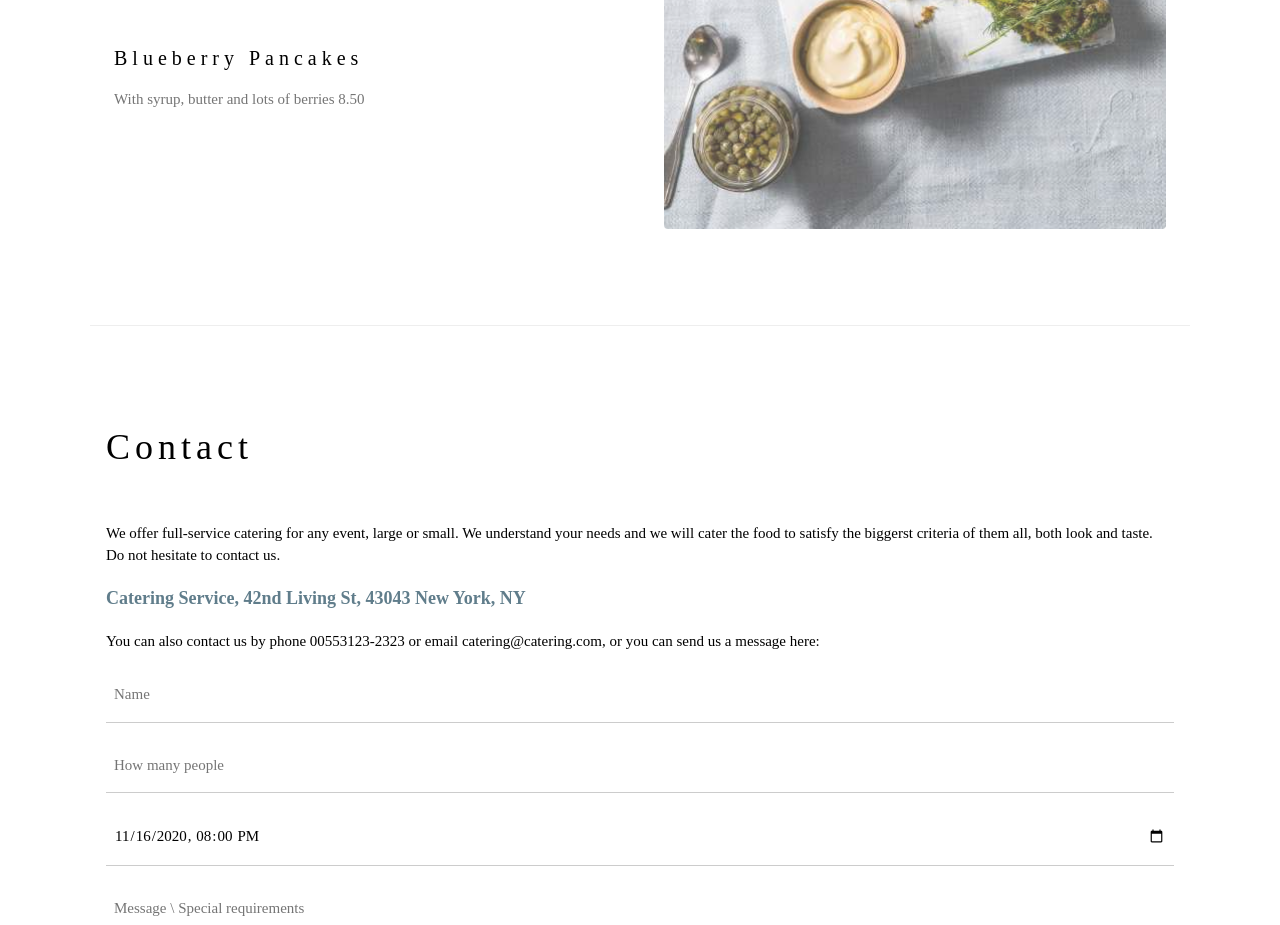
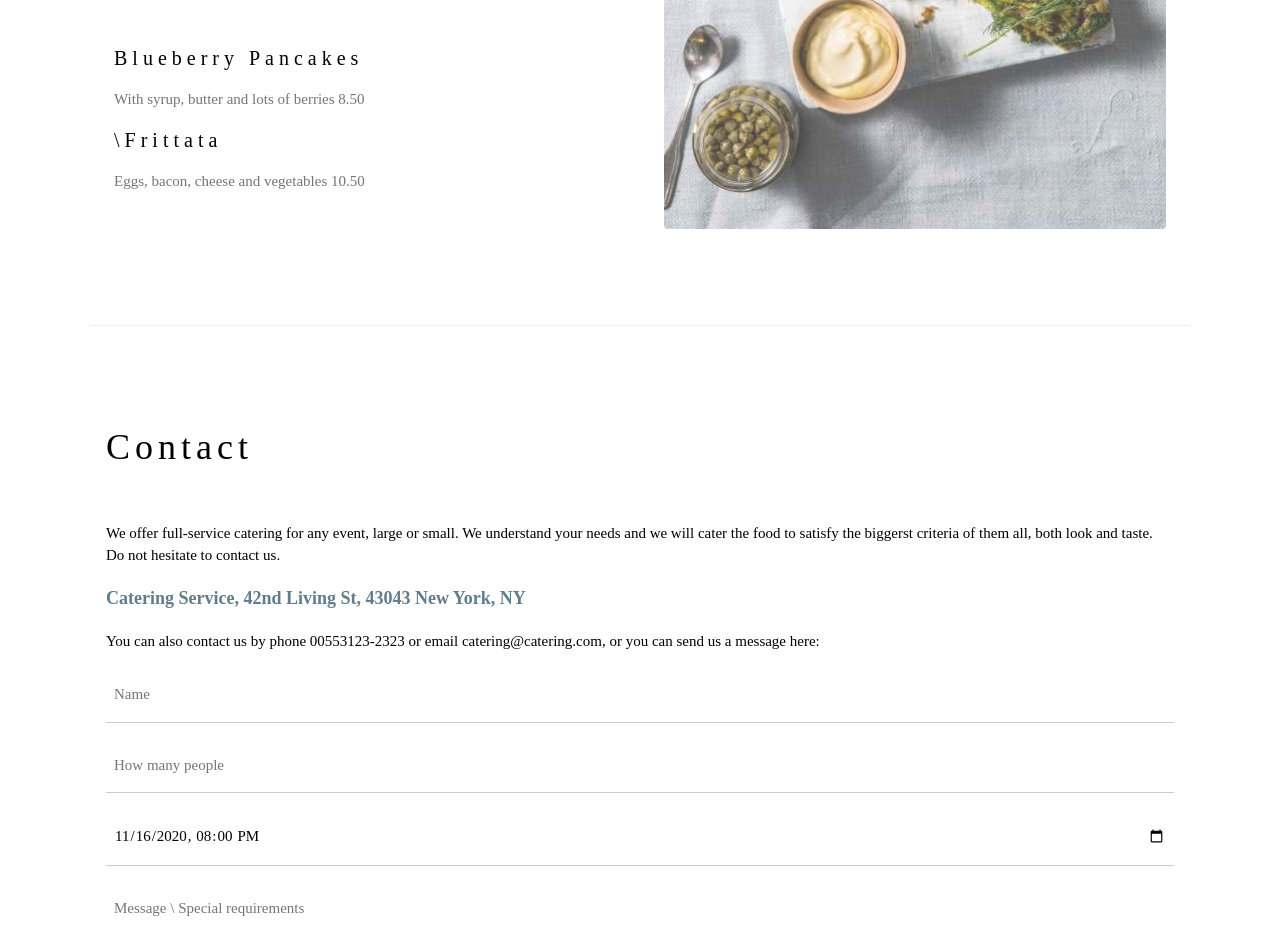
Before and after one commit to PlacidoSF/mywebsite, a plain HTML site: page index.html in a window 1280 px wide. Shown: the part 2060-2985 px from the top of the page. Drawn offline with nearby package versions, Linux system fonts and the light colour scheme.

Commit message:
Adicionado o item Frittata ao menu

```diff
--- a/index.html
+++ b/index.html
@@ -74,6 +74,9 @@ h1, h2, h3, h4, h5, h6 {
 
       <h4>Blueberry Pancakes</h4>
       <p class="w3-text-grey">With syrup, butter and lots of berries 8.50</p>
+
+      <h4>\Frittata</h4>
+      <p class="w3-text-grey">Eggs, bacon, cheese and vegetables 10.50</p>
     </div>
 
     <div class="w3-col l6 w3-padding-large">
```
